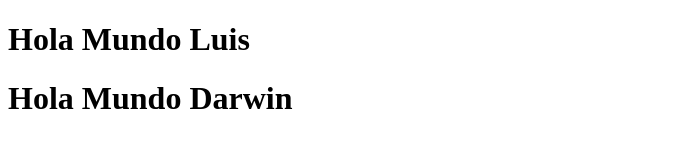
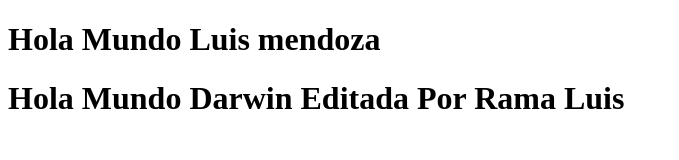
Before and after one commit to unanleon2025-star/1_clase_prectica, a plain HTML site: page index.html in a window 1280 px wide. Shown: the whole page, without its empty margins (0-679 px from the left). Drawn offline with Linux system fonts and the light colour scheme.

Commit message:
rama luis modifio el index

```diff
--- a/index.html
+++ b/index.html
@@ -7,8 +7,8 @@
 </head>
 <body>
 
-    <h1>Hola Mundo Luis</h1>
-    <h1>Hola Mundo Darwin</h1>
+    <h1>Hola Mundo Luis mendoza</h1>
+    <h1>Hola Mundo Darwin Editada Por Rama Luis</h1>
 
 </body>
 </html>
```
